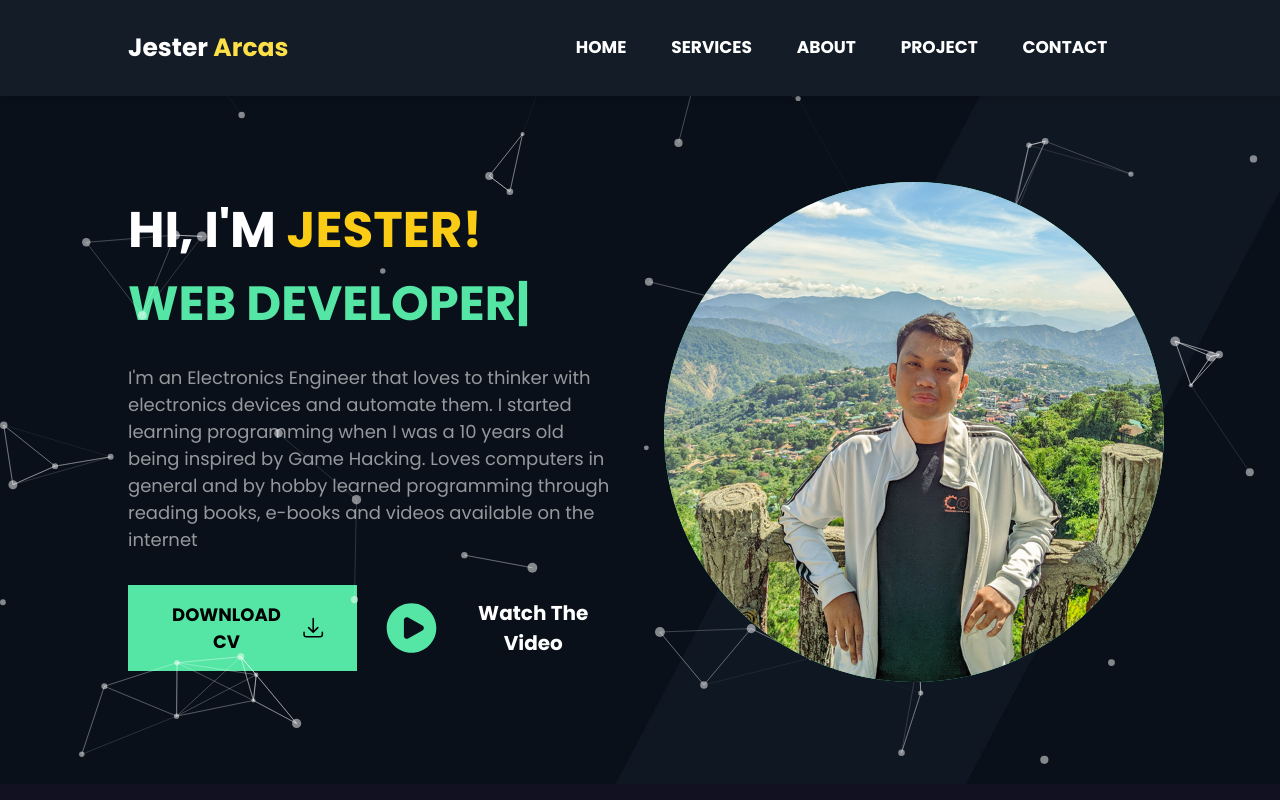
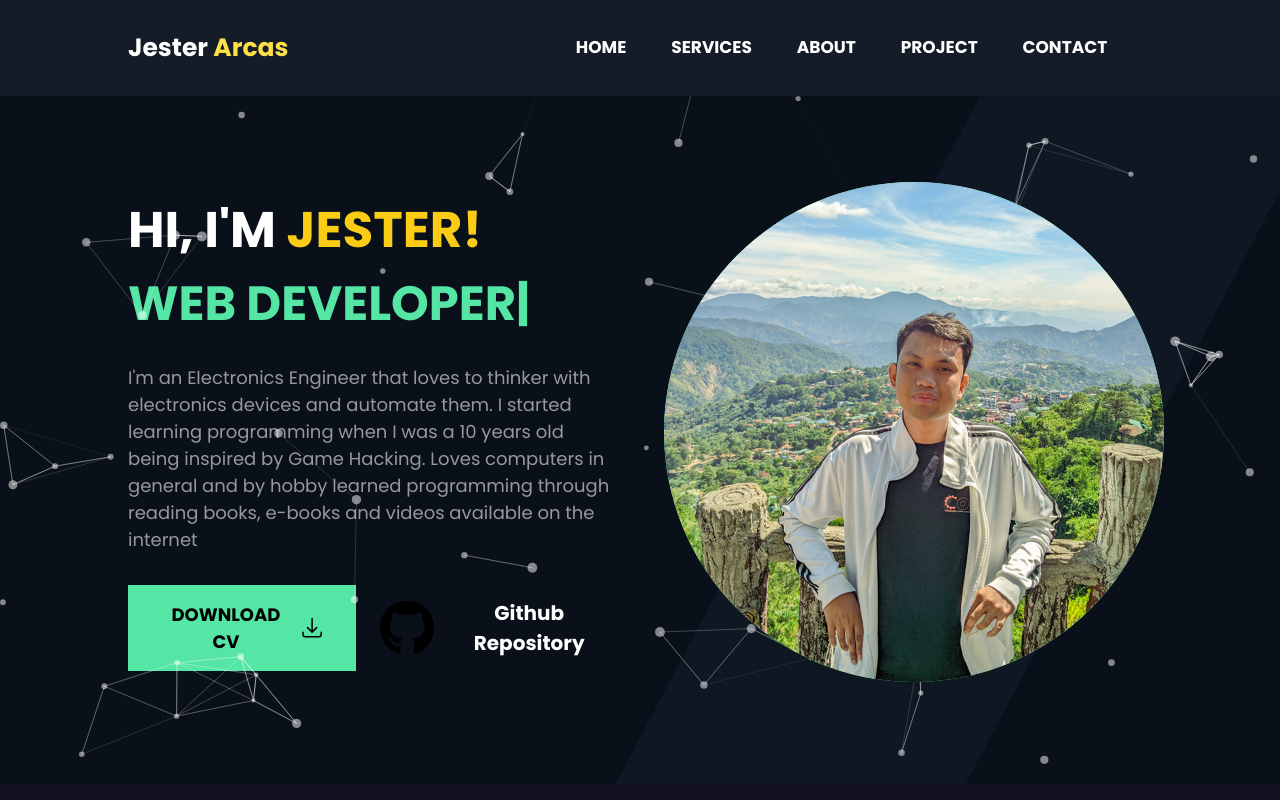
Before and after one commit to Photons3/lumine-portfolio, a Next.js app: page / in a window 1280 px wide. Shown: the top 800 px of the page. Built offline with nearby package versions, Linux system fonts and the light colour scheme.

Commit message:
github repo and removed other parts

```diff
--- a/package.json
+++ b/package.json
@@ -9,6 +9,11 @@
     "lint": "next lint"
   },
   "dependencies": {
+    "@fortawesome/fontawesome-svg-core": "^6.5.1",
+    "@fortawesome/free-brands-svg-icons": "^6.5.1",
+    "@fortawesome/free-regular-svg-icons": "^6.5.1",
+    "@fortawesome/free-solid-svg-icons": "^6.5.1",
+    "@fortawesome/react-fontawesome": "^0.2.0",
     "@heroicons/react": "^2.1.1",
     "aos": "^3.0.0-beta.6",
     "next": "14.0.4",
--- a/src/components/About.tsx
+++ b/src/components/About.tsx
@@ -14,7 +14,7 @@ const About = () => {
             Programming <span className="text-yellow-400">Journey</span>
           </h2>
           <div className="mb-[3rem] flex items-center md:space-x-10">
-            <span className="w-[100px] hidden md:block h-[5px] bg-slate-400 rounded-sm"></span>
+            <span className="w-[60px] hidden md:block h-[5px] bg-slate-400 rounded-sm"></span>
             <p className="text-[19px] text-slate-300 w-[80%]">
               Inspired to create a hacking tool for an online game, he learned
               to program in C++ as a kid by reading books he created his early
@@ -25,10 +25,10 @@ const About = () => {
               Tensorflow, C++ and Python as a capstone project.
             </p>
           </div>
-          <button className="px-[2rem] hover:bg-yellow-400 transition-all duration-200 py-[1rem] text-[18px] font-bold uppercase bg-[#55e6a5] text-black flex items-center space-x-2">
+          {/* <button className="px-[2rem] hover:bg-yellow-400 transition-all duration-200 py-[1rem] text-[18px] font-bold uppercase bg-[#55e6a5] text-black flex items-center space-x-2">
             <p>Download CV</p>
             <ArrowDownTrayIcon className="w-[1.6rem] h-[1.7rem] text-black" />
-          </button>
+          </button> */}
         </div>
         <div
           data-aos="fade-left"
--- a/src/components/Hero.tsx
+++ b/src/components/Hero.tsx
@@ -2,6 +2,8 @@ import React from "react";
 import Particle from "./Particle";
 import TextEffect from "./TextEffect";
 import Image from "next/image";
+import { FontAwesomeIcon } from "@fortawesome/react-fontawesome";
+import { faGithub } from "@fortawesome/free-brands-svg-icons/faGithub";
 import { ArrowDownTrayIcon, PlayCircleIcon } from "@heroicons/react/24/solid";
 
 const Hero = () => {
@@ -29,10 +31,18 @@ const Hero = () => {
               <p>Download CV</p>
               <ArrowDownTrayIcon className="w-[1.6rem] h-[1.7rem] text-black" />
             </button>
-            <button className="flex items-center space-x-2">
-              <PlayCircleIcon className="w-[4rem] h-[4rem] hover:text-yellow-400 transition-all duration-200 text-[#55e6a5]" />
+            <button
+              onClick={() => {
+                window.open("https://github.com/Photons3?tab=repositories", "_blank");
+              }}
+                className="flex items-center space-x-2"
+            >
+              <FontAwesomeIcon
+                icon={faGithub}
+                className="w-[3.5rem] h-[3.5rem] hover:text-yellow-400 transition-all duration-200"
+              />
               <p className="text-[20px] font-semibold text-white">
-                Watch The Video
+                Github Repository
               </p>
             </button>
           </div>
```
Also changed, not shown: 1 other file (tests, documents, lock files or other folders).
